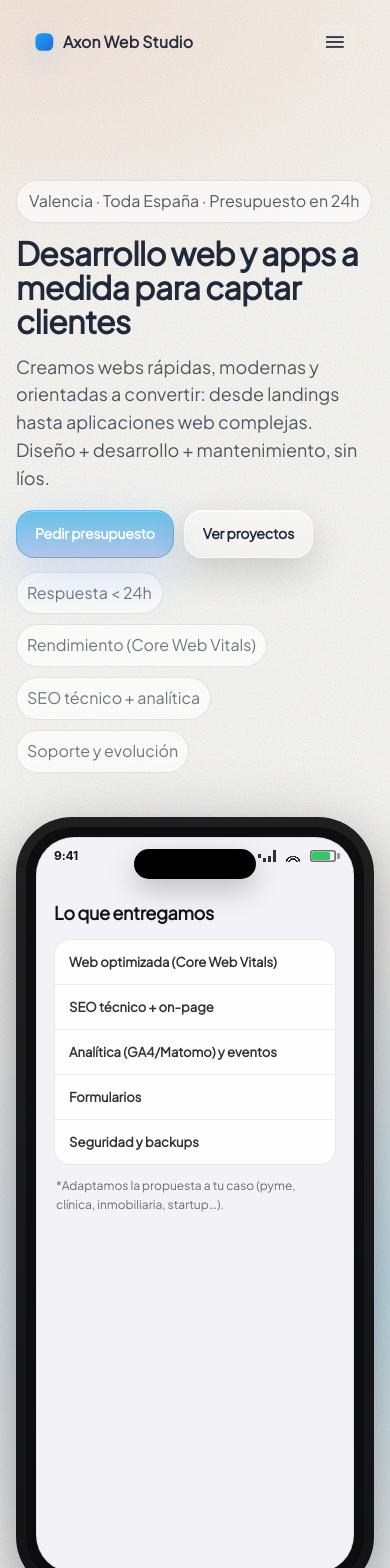
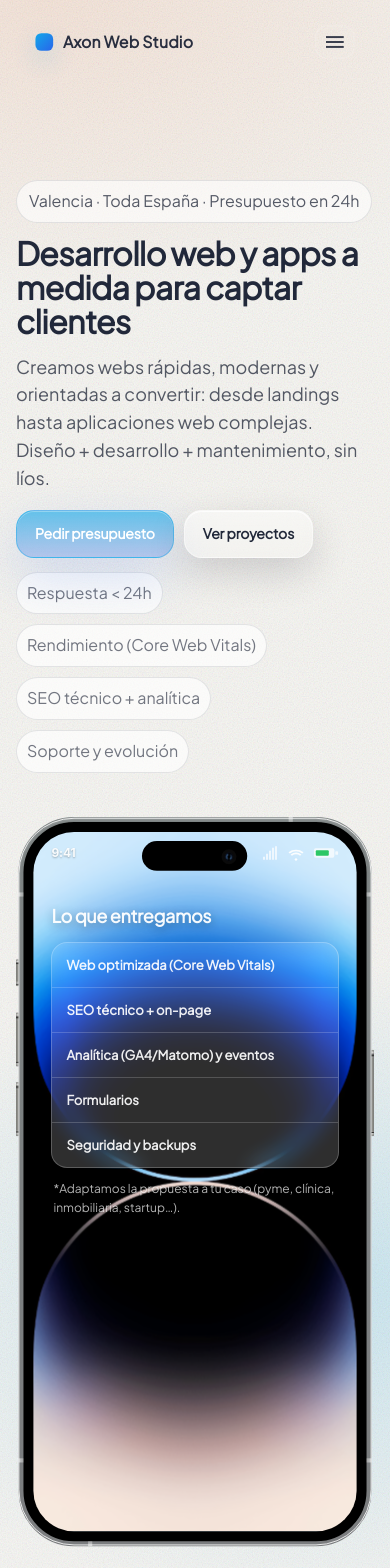
Before and after one commit to MarcosLuna23/primeraprueba, a React (Vite) app: page / in a window 390 px wide. Shown: the top 1568 px of the page. Built offline with nearby package versions, Linux system fonts and the light colour scheme.

Commit message:
Use uploaded iPhone 14 Pro Silver SVG frame with screen overlay

```diff
--- a/src/App.jsx
+++ b/src/App.jsx
@@ -197,21 +197,29 @@ function Hero() {
         </motion.div>
 
         <motion.div className="hero__card" aria-label="Resumen de servicios" {...m.inView}>
-          <div className="iphone14pro" aria-hidden="true">
-            <div className="iphone14pro__bezel">
-              <div className="iphone14pro__screen">
-                <div className="iphone14pro__status">
-                  <span className="iphone14pro__time">9:41</span>
-                  <span className="iphone14pro__statusIcons">
-                    <span className="iosCell" aria-hidden="true" />
-                    <span className="iosWifi" aria-hidden="true" />
-                    <span className="iosBattery" aria-hidden="true"><b /></span>
+          <div className="iphoneFrame" aria-hidden="true">
+            <img className="iphoneFrame__img" src="/Model=Silver.svg" alt="" />
+
+            {/* Screen overlay: aligned to the SVG screen cutout */}
+            <div className="iphoneFrame__screen">
+              <div className="iphoneFrame__status">
+                <span className="iphoneFrame__time">9:41</span>
+                <span className="iphoneFrame__statusIcons">
+                  <svg className="sbIcon" viewBox="0 0 24 24" aria-hidden="true">
+                    <path d="M3 17h2v4H3v-4zm4-4h2v8H7v-8zm4-4h2v12h-2V9zm4-4h2v16h-2V5zm4-2h2v18h-2V3z" />
+                  </svg>
+                  <svg className="sbIcon" viewBox="0 0 24 24" aria-hidden="true">
+                    <path d="M12 18.5l2.1 2.1-2.1 2.1-2.1-2.1L12 18.5zm7.2-4.6a12.2 12.2 0 0 0-14.4 0l1.7 1.7a9.7 9.7 0 0 1 11 0l1.7-1.7zM22 11.1a16.7 16.7 0 0 0-20 0l1.7 1.7a14.2 14.2 0 0 1 16.6 0L22 11.1z" />
+                  </svg>
+                  <svg className="sbBattery" viewBox="0 0 28 14" aria-hidden="true">
+                    <rect x="1" y="2" width="22" height="10" rx="2" />
+                    <rect x="24" y="5" width="3" height="4" rx="1" />
+                    <rect className="sbBatteryFill" x="3" y="4" width="14" height="6" rx="1" />
+                  </svg>
                 </span>
               </div>
 
-                <div className="iphone14pro__island" aria-hidden="true" />
-
-                <div className="iphone14pro__content">
+              <div className="iphoneFrame__content">
                 <h2 className="iosTitle">Lo que entregamos</h2>
                 <ul className="iosList">
                   <li>Web optimizada (Core Web Vitals)</li>
@@ -223,7 +231,6 @@ function Hero() {
                 <p className="iosNote">
                   *Adaptamos la propuesta a tu caso (pyme, clínica, inmobiliaria, startup…).
                 </p>
-                </div>
               </div>
             </div>
           </div>
--- a/src/styles.css
+++ b/src/styles.css
@@ -288,154 +288,111 @@ h1 {
   z-index: 20;
 }
 
-.hero__card .iphone14pro { pointer-events: auto; }
+.hero__card .iphoneFrame { pointer-events: auto; }
 
-/* iPhone 14 Pro (light) mock — pure CSS (no Apple assets) */
-.iphone14pro {
-  width: min(360px, 100%);
-  aspect-ratio: 9 / 19.5;
-  border-radius: 56px;
-  background: linear-gradient(180deg, rgba(22,22,24,0.96), rgba(10,10,12,0.96));
-  padding: 10px;
-  box-shadow:
-    0 30px 90px rgba(2, 8, 23, 0.28),
-    0 12px 34px rgba(2, 8, 23, 0.14);
+/* iPhone 14 Pro Silver SVG frame + screen overlay */
+.iphoneFrame {
+  position: relative;
+  width: min(420px, 100%);
+  aspect-ratio: 432 / 881;
 }
-.iphone14pro__bezel {
+
+.iphoneFrame__img {
+  position: absolute;
+  inset: 0;
+  width: 100%;
   height: 100%;
-  border-radius: 46px;
-  padding: 10px;
-  background: linear-gradient(180deg, rgba(0,0,0,0.55), rgba(0,0,0,0.35));
+  object-fit: contain;
 }
-.iphone14pro__screen {
-  height: 100%;
-  border-radius: 38px;
+
+/* Screen bounds from the SVG:
+   viewBox: 432x881
+   screen rect: x=21 y=18 w=390 h=844
+*/
+.iphoneFrame__screen {
+  position: absolute;
+  left: 4.86%;
+  top: 2.04%;
+  width: 90.28%;
+  height: 95.80%;
+
+  border-radius: 40px;
   overflow: hidden;
-  background: #f2f2f7;
-  position: relative;
-  box-shadow: inset 0 0 0 1px rgba(0,0,0,0.08);
+
+  /* allow the SVG wallpaper to show */
+  background: transparent;
 }
-.iphone14pro__island {
+
+.iphoneFrame__status {
   position: absolute;
   top: 12px;
-  left: 50%;
-  transform: translateX(-50%);
-  width: 122px;
-  height: 30px;
-  border-radius: 999px;
-  background: #000;
-  box-shadow: 0 10px 28px rgba(0,0,0,0.22);
-  z-index: 3;
-}
-.iphone14pro__status {
-  position: absolute;
-  top: 10px;
   left: 18px;
   right: 18px;
   display: flex;
   align-items: center;
   justify-content: space-between;
+
   font-family: -apple-system, BlinkMacSystemFont, "SF Pro Text", "SF Pro Display", system-ui, sans-serif;
   font-size: 12px;
   font-weight: 700;
   letter-spacing: -0.01em;
-  color: rgba(0,0,0,0.92);
-  z-index: 4;
-}
-.iphone14pro__statusIcons { display: inline-flex; align-items: center; gap: 8px; }
-
-/* Minimal iOS-ish icons (cleaner than the previous pixel ones) */
-.iosCell {
-  width: 18px;
-  height: 12px;
-  background:
-    linear-gradient(to top, rgba(0,0,0,0.80) 0 100%);
-  -webkit-mask:
-    linear-gradient(#000 0 0) left/3px 4px no-repeat,
-    linear-gradient(#000 0 0) 5px 8px/3px 8px no-repeat,
-    linear-gradient(#000 0 0) 10px 6px/3px 10px no-repeat,
-    linear-gradient(#000 0 0) right/3px 12px no-repeat;
-  mask:
-    linear-gradient(#000 0 0) left/3px 4px no-repeat,
-    linear-gradient(#000 0 0) 5px 8px/3px 8px no-repeat,
-    linear-gradient(#000 0 0) 10px 6px/3px 10px no-repeat,
-    linear-gradient(#000 0 0) right/3px 12px no-repeat;
-}
-.iosWifi {
-  width: 18px;
-  height: 12px;
-  background: rgba(0,0,0,0.82);
-  -webkit-mask: radial-gradient(circle at 50% 110%, transparent 0 6px, #000 6px 7.5px, transparent 7.5px),
-                 radial-gradient(circle at 50% 110%, transparent 0 3.5px, #000 3.5px 5px, transparent 5px),
-                 radial-gradient(circle at 50% 110%, #000 0 1.5px, transparent 1.5px);
-  mask: radial-gradient(circle at 50% 110%, transparent 0 6px, #000 6px 7.5px, transparent 7.5px),
-        radial-gradient(circle at 50% 110%, transparent 0 3.5px, #000 3.5px 5px, transparent 5px),
-        radial-gradient(circle at 50% 110%, #000 0 1.5px, transparent 1.5px);
-}
-.iosBattery {
-  position: relative;
-  width: 26px;
-  height: 12px;
-  border-radius: 3px;
-  box-shadow: inset 0 0 0 1.6px rgba(0,0,0,0.55);
-}
-.iosBattery::after {
-  content: "";
-  position: absolute;
-  right: -3.6px;
-  top: 3.2px;
-  width: 2.8px;
-  height: 5.6px;
-  border-radius: 1px;
-  background: rgba(0,0,0,0.38);
-}
-.iosBattery b {
-  position: absolute;
-  left: 2px;
-  top: 2px;
-  bottom: 2px;
-  width: 70%;
-  border-radius: 1.5px;
-  background: rgba(34, 197, 94, 0.92);
+  color: rgba(255, 255, 255, 0.92);
+  text-shadow: 0 1px 2px rgba(0,0,0,0.28);
 }
 
-.iphone14pro__content {
+.iphoneFrame__statusIcons { display: inline-flex; align-items: center; gap: 8px; }
+
+/* Reuse existing icon classes but tune for light-on-wallpaper */
+.iphoneFrame .sbIcon { width: 18px; height: 18px; fill: rgba(255,255,255,0.92); }
+.iphoneFrame .sbBattery { width: 26px; height: 14px; }
+.iphoneFrame .sbBattery rect { fill: rgba(255,255,255,0.70); }
+.iphoneFrame .sbBatteryFill { fill: rgba(34, 197, 94, 0.95) !important; }
+
+.iphoneFrame__content {
   position: absolute;
   left: 0;
   right: 0;
   top: 0;
   bottom: 0;
-  padding: 62px 18px 18px;
+  padding: 70px 18px 20px;
 }
 
-.iosTitle {
+.iphoneFrame__content .iosTitle {
   margin: 0 0 12px;
   font-size: 18px;
-  font-weight: 900;
+  font-weight: 950;
   letter-spacing: -0.02em;
-  color: rgba(0,0,0,0.92);
+  color: rgba(255, 255, 255, 0.95);
+  text-shadow: 0 2px 10px rgba(0,0,0,0.30);
 }
-.iosList {
+
+.iphoneFrame__content .iosList {
   list-style: none;
   padding: 0;
   margin: 0;
   border-radius: 16px;
   overflow: hidden;
-  border: 1px solid rgba(0,0,0,0.08);
-  background: rgba(255,255,255,0.92);
+  border: 1px solid rgba(255,255,255,0.22);
+  background: rgba(255,255,255,0.18);
+  backdrop-filter: blur(10px) saturate(1.2);
+  -webkit-backdrop-filter: blur(10px) saturate(1.2);
 }
-.iosList li {
+
+.iphoneFrame__content .iosList li {
   padding: 12px 14px;
-  border-top: 1px solid rgba(0,0,0,0.06);
+  border-top: 1px solid rgba(255,255,255,0.18);
   font-size: 13px;
-  font-weight: 800;
-  color: rgba(0,0,0,0.80);
+  font-weight: 900;
+  color: rgba(255,255,255,0.92);
 }
-.iosList li:first-child { border-top: 0; }
-.iosNote {
+
+.iphoneFrame__content .iosList li:first-child { border-top: 0; }
+
+.iphoneFrame__content .iosNote {
   margin: 12px 2px 0;
   font-size: 12px;
-  color: rgba(0,0,0,0.55);
+  color: rgba(255,255,255,0.70);
+  text-shadow: 0 1px 2px rgba(0,0,0,0.28);
 }
 
 .btn {
```
Lines whose indentation alone changed are shown as unchanged.
